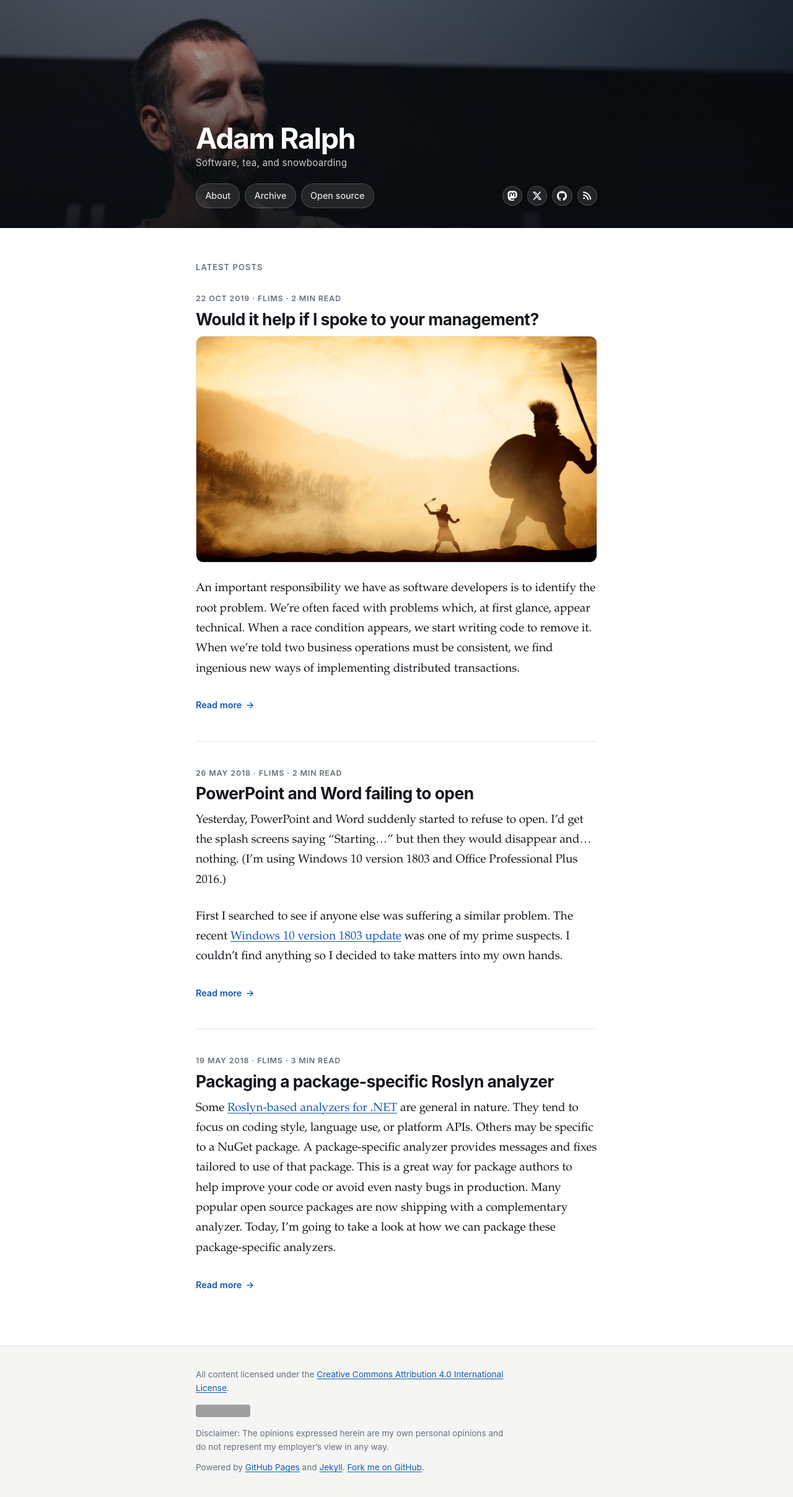
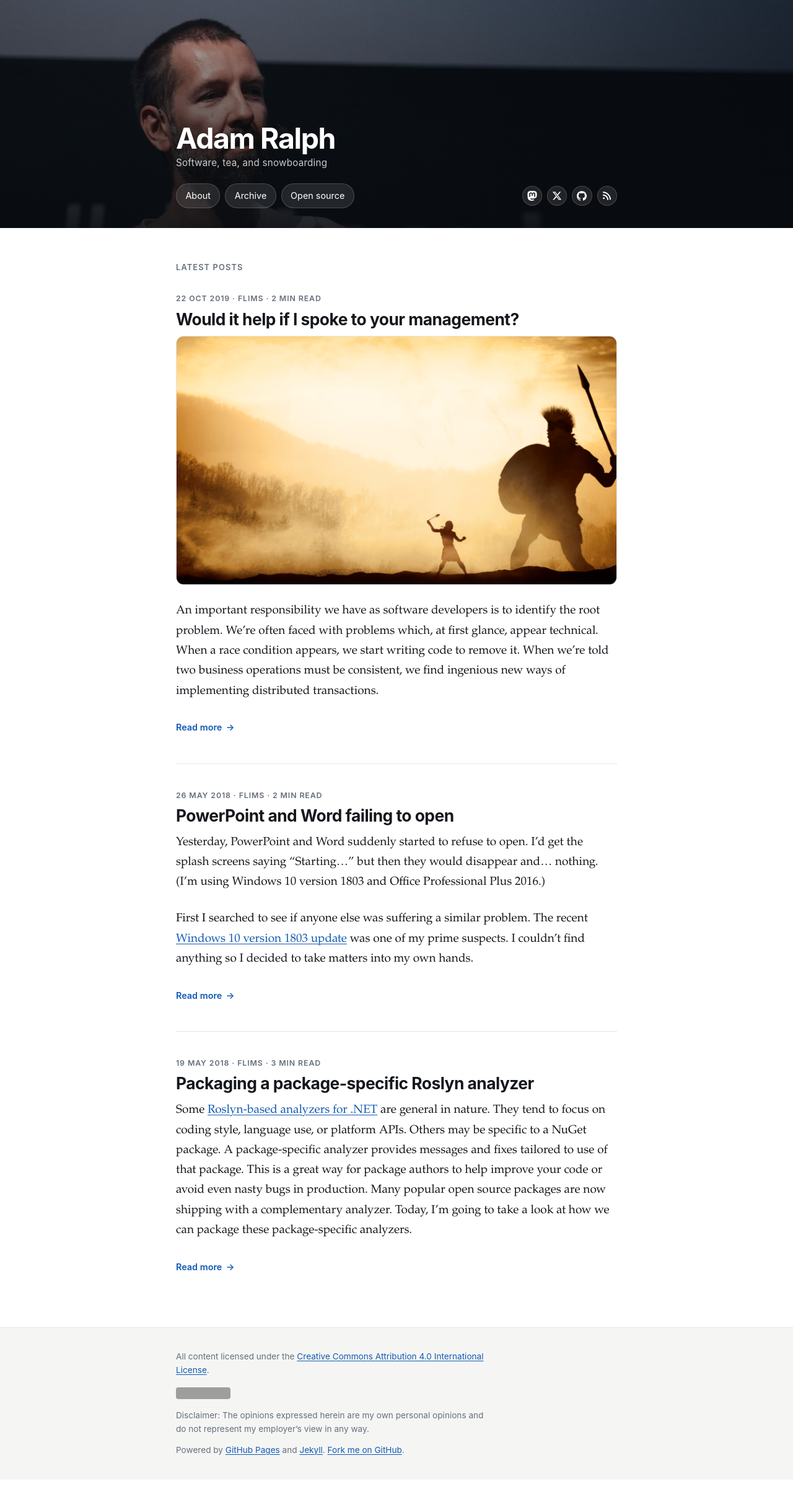
Before and after one commit to adamralph/adamralph.github.com, a Jekyll site: the page built from index.html, in a window 1280 px wide. Shown: the whole page at 62% size. Built offline with Jekyll 4.4.1, drawn with Linux system fonts in a browser that asks for light colours; after the commit the page ends 2388 px from its top, so only the background shows below that; grey boxes are pictures that could not be loaded.

Commit message:
widen the page to 48rem
One uniform width for text, images and lists, running to about 75 characters per line.

```diff
--- a/css/default.css
+++ b/css/default.css
@@ -16,7 +16,7 @@
     --accent-soft: #eaf1fb;
     --banner-veil: linear-gradient(180deg, rgba(8, 11, 15, .25) 0%, rgba(8, 11, 15, .9) 100%);
     --radius: 12px;
-    --measure: 44rem;
+    --measure: 48rem;
     --pad: clamp(1.25rem, 4vw, 1.75rem);
     --font-sans: ui-sans-serif, -apple-system, BlinkMacSystemFont, "Segoe UI", Roboto, "Helvetica Neue", Arial, sans-serif;
     --font-serif: ui-serif, "Iowan Old Style", "Palatino Linotype", Palatino, "Book Antiqua", Georgia, serif;
```
